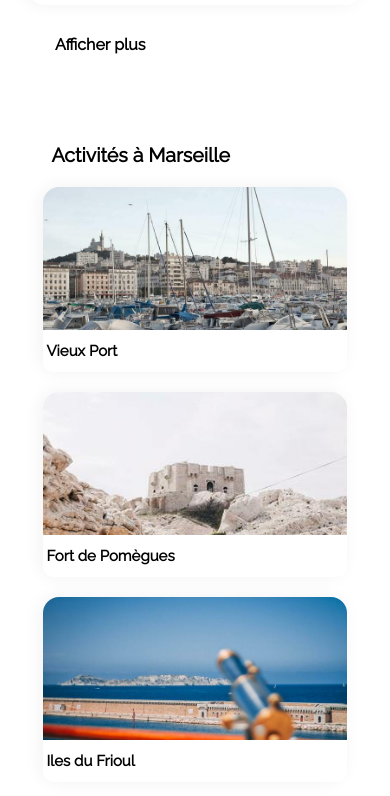
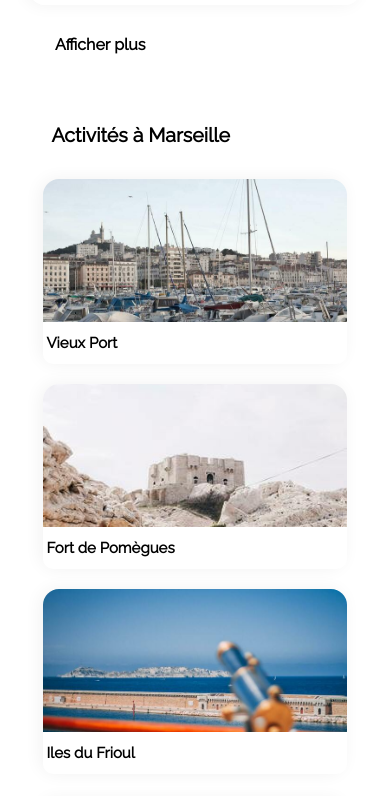
Before and after one commit to almoha73/OC_P2_Booki, a plain HTML site: page index.html in a window 390 px wide. Shown: the part 2661-3457 px from the top of the page. Drawn offline with Linux system fonts and the light colour scheme.

Commit message:
Add files via upload

```diff
--- a/css/mobile.css
+++ b/css/mobile.css
@@ -134,7 +134,7 @@ main h2.pop{
 }
 h2.hebergement{
     font-size: 20px;
-    width: 80%;
+    width: 88%;
     margin-left: 0;
     text-align: left;
     margin-bottom: 20px;
@@ -201,6 +201,8 @@ h3.titre1{
     font-size: 5vw;
     margin-left: 10%;
     width: 80%;
+    margin-bottom: 15px;
+    font-weight: 900;
 }
 .section__3--gauche{
     width: 85%;
@@ -230,7 +232,7 @@ h3.titre1{
 .text__3{
     font-size: 15px;
     width: 100%;
-    bottom: 0;
+    bottom: -15px;
 }
 footer{
     flex-direction: column;
--- a/css/tablette.css
+++ b/css/tablette.css
@@ -68,46 +68,54 @@ p.stars{
 }
 .activites{
     width: 80%;
-
+    height: auto;
 }
 .section__3{
-    min-width: 100%;
-
+    width: 100%;
+    height: 95%;
     justify-content: center;
 }
-h3.titre1{
+.titre1{
     width: 100%;
     text-align: center;
-    font-size: 2vw;
+    margin-top: 30px;
+    margin-bottom: 20px;
+    height: 25px;
+    margin-left: 0;
+    font-size: 20px;
 }
 .section__3--gauche, .section__3--droit{
     width: 100%;
-    margin-bottom: 40px;
+    height: auto;
+    margin-bottom: 0px;
 }
 .section__3--gauche2, .section__3--droit2{
     width: 100%;
-
+    height: auto;
     justify-content: flex-start;
 }
 .section__3 a{
     width: 100%;
-    height: 250px;
+    height: 26vw;
     display: flex;
     justify-content: center;
     align-items: center;
 }
 .section__3 img{
+    display: block;
     width: 70%;
+    height: 100%;
     position: relative;
+    margin-top: 15px;
 }
 .port, .pomegues, .frioul, .garde, .calanques{
-    margin-bottom: 20px;
+margin-bottom: 25px;
 }
 .text__3{
     font-size: 1.5vw;
     position: absolute;
     width: 70%;
-    bottom: 8px;
+    bottom: 0;
 }
 
 /* /*FOOTER* */
@@ -115,7 +123,6 @@ footer{
     padding: 40px;
 }
 .propos, .nos__heberg, .assistance{
-    margin-bottom: 1%;
     padding: 0;
-    margin-right: 100px;
+    margin-right: 2%;
 }
```
